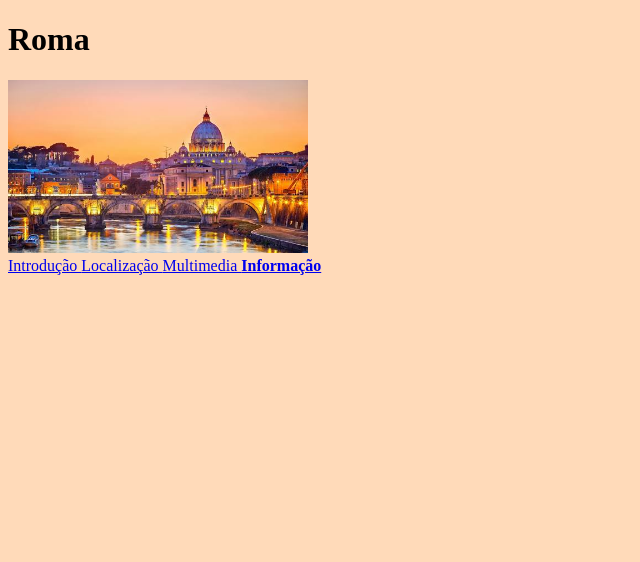
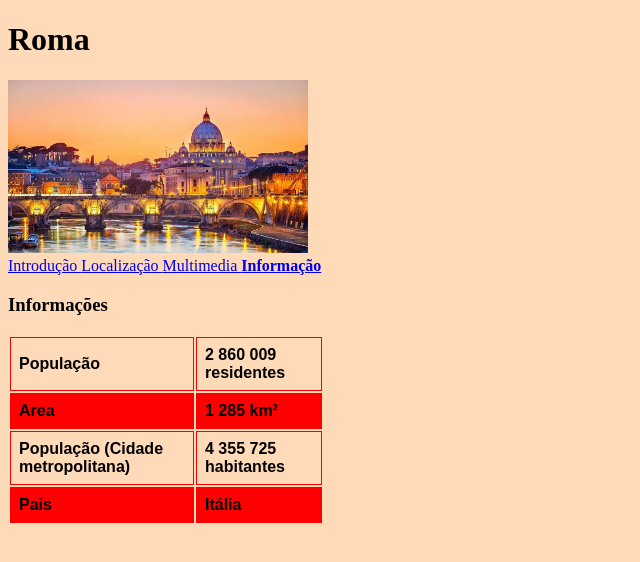
Before and after one commit to Ricardo-P1nto/Exercicios-joao-matos, a plain HTML site: page lab2/info.html in a window 1280 px wide. Shown: the whole page, without its empty margins (0-640 px from the left). Drawn offline with Linux system fonts and the light colour scheme.

Commit message:
Add files via upload

```diff
--- a/lab2/info.html
+++ b/lab2/info.html
@@ -7,6 +7,24 @@
     <meta name="keywords" content="palavras chave">
     <meta name="description" content="Website sobre Grécia">
     <link rel="shortcut icon" type="image/x-icon" href="images/images.png"/>
+
+    <style>
+    table{
+        font-family: arial, sans-serif;
+        border-collapse: separate;
+        width: 25%;
+      }
+
+      td, th {
+        border: 1px solid red;
+        text-align: left;
+        padding: 8px;
+      }
+
+      tr:nth-child(even) {
+        background-color: red;
+      }
+      </style>
 </head>
 <body style="background-color: peachpuff">
 
@@ -19,5 +37,26 @@
     <a href="multimedia.html"> Multimedia </a>
     <a href="info.html"><strong> Informação </strong></a>
 
+    <h3>Informações</h3>
+
+    <table>
+        <tr>
+            <th>População</th>
+            <th>2 860 009 residentes</th>
+        </tr>
+        <tr>
+            <th>Area</th>
+            <th>1 285 km²</th>
+        </tr>
+        <tr>
+            <th>População (Cidade metropolitana)</th>
+            <th>4 355 725 habitantes</th>
+        </tr>
+        <tr>
+            <th>Pais</th>
+            <th>Itália</th>
+        </tr>
+    </table>
+
 </body>
 </html>
```
Also changed, not shown: lab2/multimedia.html (+38 -5 lines).
